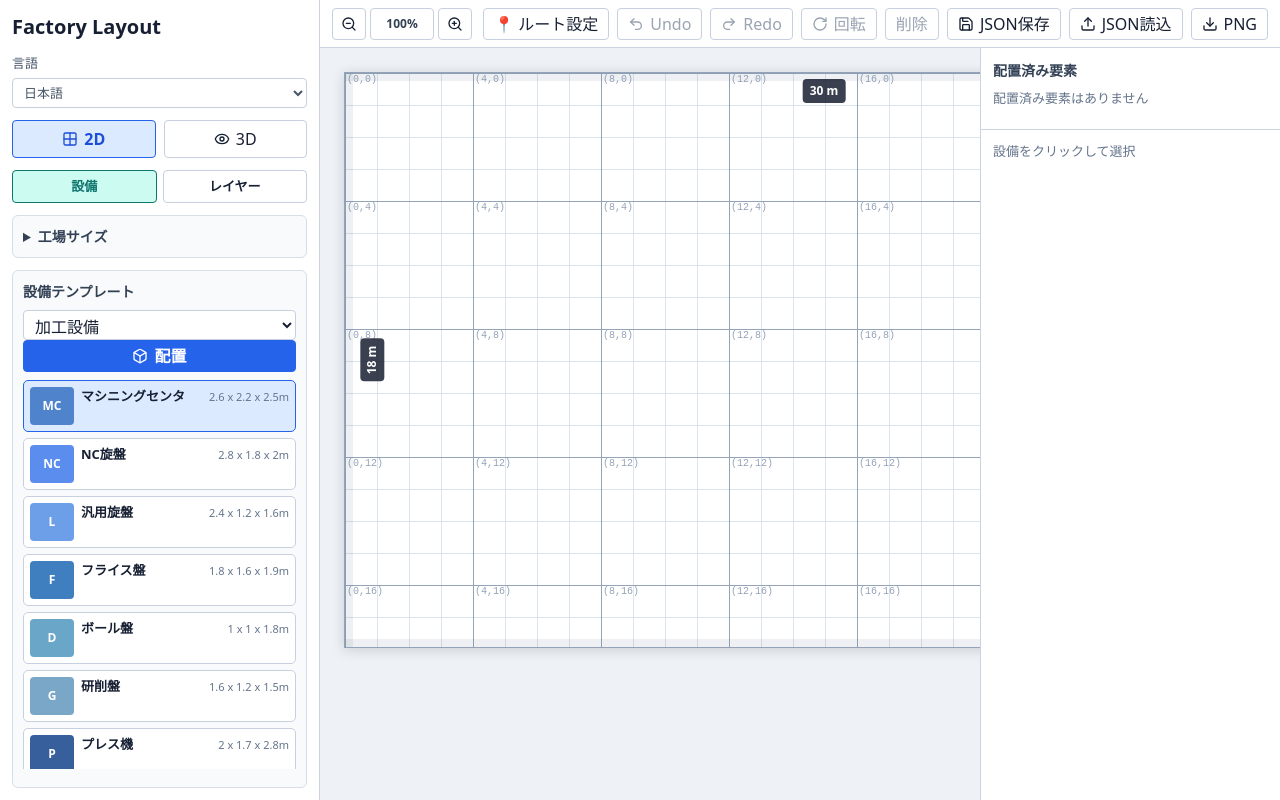
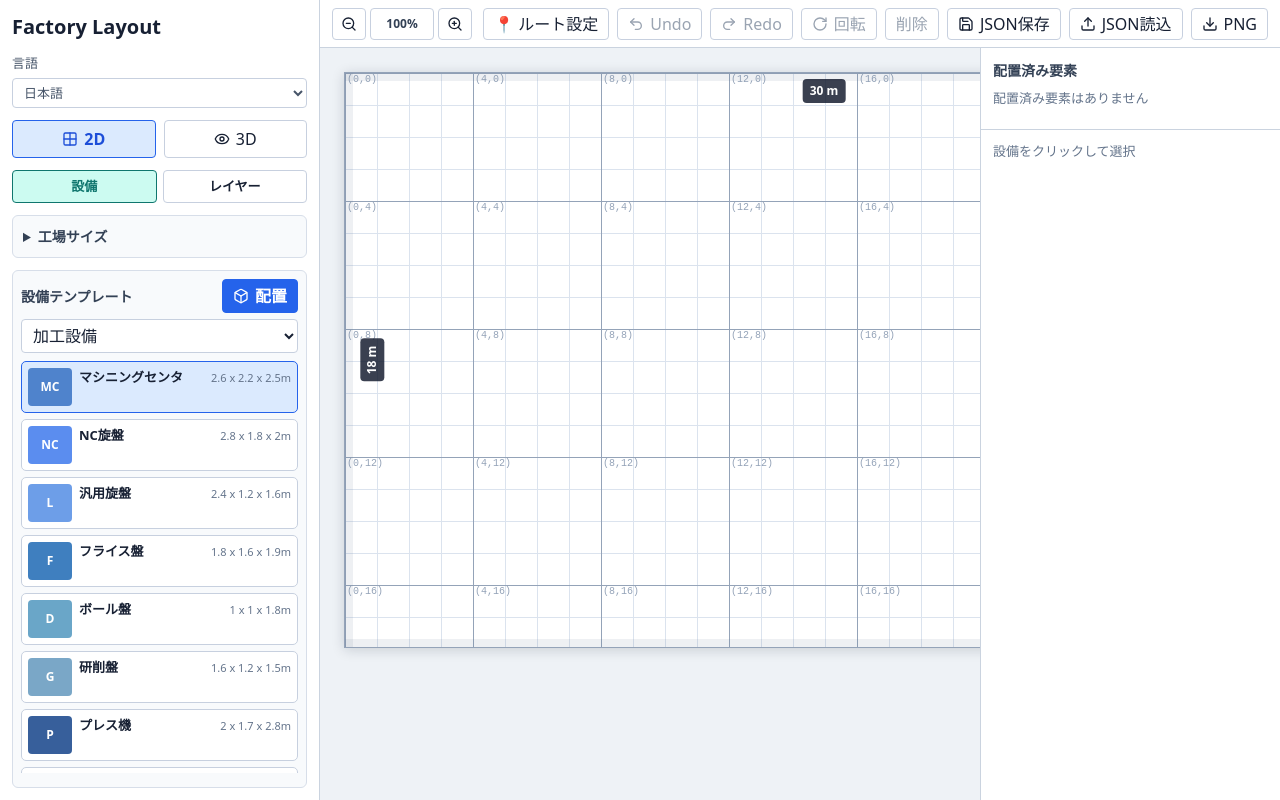
Before and after one commit to PlugBits/factory-layout, a React (Vite) app: page / in a window 1280 px wide. Built offline with nearby package versions, Linux system fonts and the light colour scheme.

Commit message:
Polish equipment template panel layout

```diff
--- a/src/App.tsx
+++ b/src/App.tsx
@@ -959,7 +959,11 @@ function App() {
             </details>
 
             <section className="panel template-panel">
+              <div className="template-panel-header">
                 <div className="panel-title">{text("equipmentTemplates")}</div>
+                <button className="primary-button template-place-button" onClick={addSelectedTemplate} disabled={!canPlaceSelectedTemplate} title={text("place")}><Box size={16} /><span>{text("place")}</span></button>
+              </div>
+              <div className="template-controls">
                 <select value={category} onChange={(event) => {
                   const nextCategory = event.target.value as TemplateGroup;
                   setCategory(nextCategory);
@@ -968,7 +972,6 @@ function App() {
                   {(Object.keys(categoryLabels.ja) as Category[]).map((key) => <option key={key} value={key}>{categoryLabels[language][key]}</option>)}
                   <option value="custom">{text("customTemplate")}</option>
                 </select>
-              <button className="primary-button" onClick={addSelectedTemplate} disabled={!canPlaceSelectedTemplate}><Box size={16} />{text("place")}</button>
                 {category === "custom" ? (
                   <button
                     className="secondary-button custom-template-add"
@@ -984,6 +987,7 @@ function App() {
                     + {text("addCustomTemplate")}
                   </button>
                 ) : null}
+              </div>
               <div className="template-list">
                 {visibleTemplates.map((template) => (
                   <button key={template.id} className={selectedTemplateId === template.id ? "active" : ""} onClick={() => {
--- a/src/styles.css
+++ b/src/styles.css
@@ -126,6 +126,32 @@ button:disabled {
   flex-direction: column;
   min-height: 0;
   margin-bottom: 0;
+  padding: 8px;
+}
+
+.template-panel-header {
+  display: grid;
+  grid-template-columns: minmax(0, 1fr) auto;
+  align-items: center;
+  gap: 8px;
+  margin-bottom: 6px;
+}
+
+.template-panel-header .panel-title {
+  margin-bottom: 0;
+}
+
+.template-place-button {
+  width: auto;
+  min-height: 28px;
+  padding: 4px 10px;
+  white-space: nowrap;
+}
+
+.template-controls {
+  display: grid;
+  gap: 6px;
+  flex: 0 0 auto;
 }
 
 label {
@@ -161,7 +187,8 @@ textarea {
   min-height: 120px;
   max-height: none;
   overflow: auto;
-  margin: 8px 0;
+  margin: 6px -2px;
+  padding: 2px;
 }
 
 .template-panel .template-list {
@@ -247,7 +274,20 @@ textarea {
   display: grid;
   grid-template-columns: 1fr 1fr;
   gap: 6px;
-  margin-top: 8px;
+  flex: 0 0 auto;
+  margin-top: auto;
+  padding-top: 8px;
+  border-top: 1px solid #d7dee9;
+}
+
+.template-json-actions button {
+  display: inline-flex;
+  align-items: center;
+  justify-content: center;
+  gap: 5px;
+  min-height: 32px;
+  border-radius: 4px;
+  padding: 5px 7px;
 }
 
 .layer-tab-toggle {
@@ -435,6 +475,10 @@ textarea {
   font-weight: 800;
 }
 
+.template-panel-header .template-place-button {
+  width: auto;
+}
+
 .secondary-button {
   display: inline-flex;
   align-items: center;
@@ -450,7 +494,7 @@ textarea {
 }
 
 .custom-template-add {
-  margin-top: 6px;
+  min-height: 34px;
 }
 
 .delete-button {
```
Lines whose indentation alone changed are shown as unchanged.
